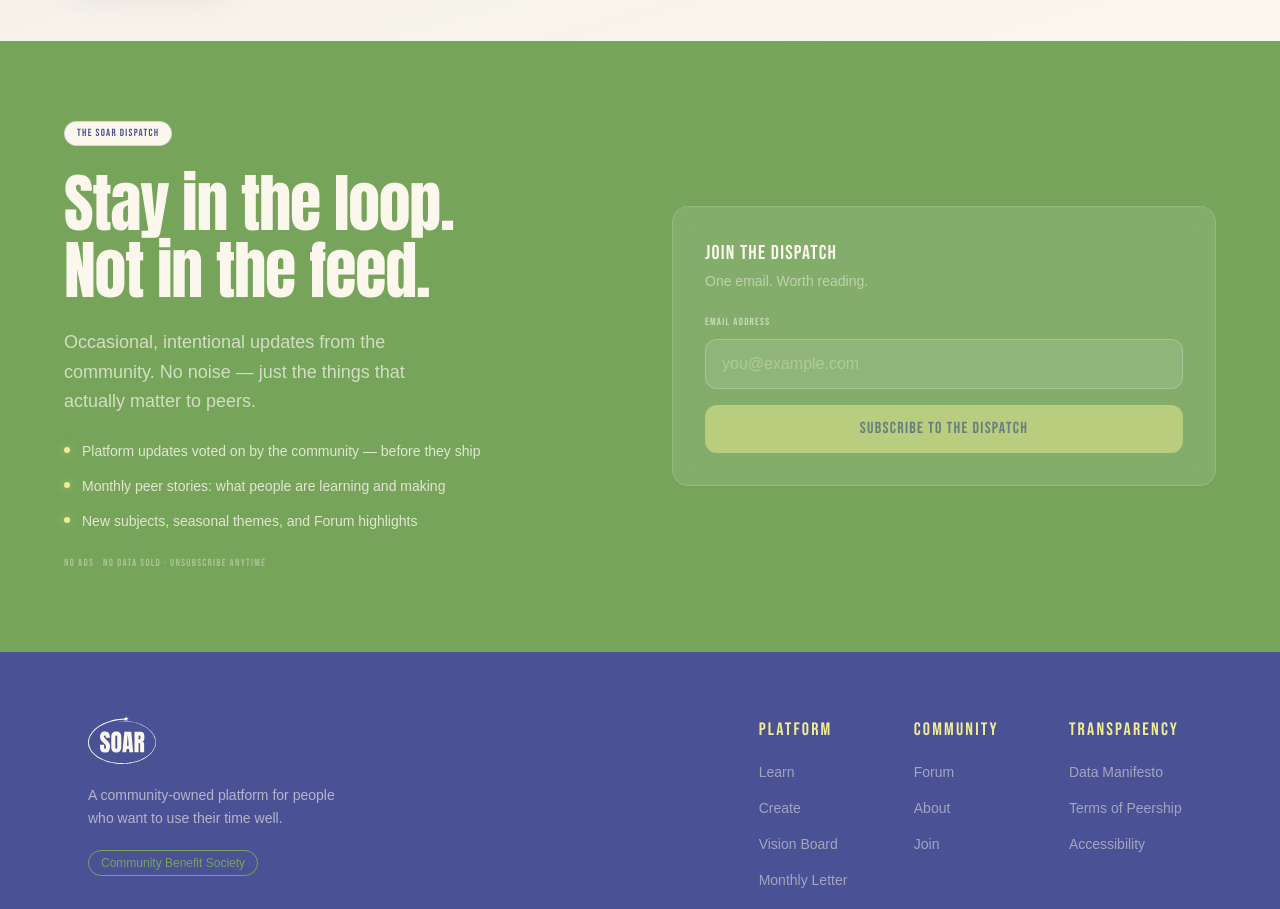
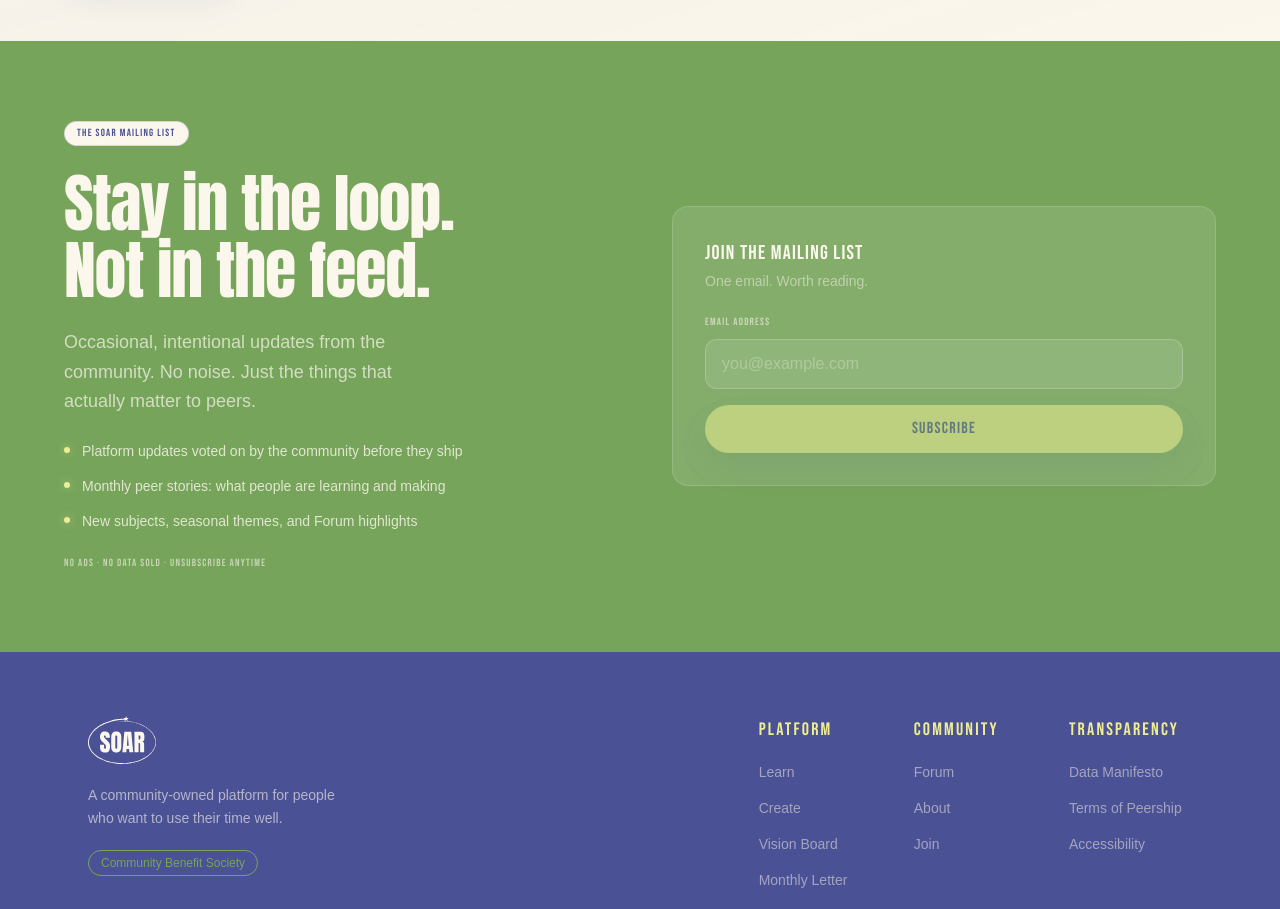
Before and after one commit to baberlabs/soar, a React (Vite) app: page / in a window 1280 px wide. Shown: the part 4620-5529 px from the top of the page. Built offline with nearby package versions, Linux system fonts and the light colour scheme; a web font is replaced by a local one.

Commit message:
style: minor changes to Newsletter

```diff
--- a/src/layout/Newsletter.jsx
+++ b/src/layout/Newsletter.jsx
@@ -1,8 +1,10 @@
 import { useState } from "react";
 import { Badge } from "../components/Badge";
+import { InputField } from "../components/InputField";
+import { Button } from "../components/Button";
 
 const BENEFITS = [
-  "Platform updates voted on by the community — before they ship",
+  "Platform updates voted on by the community before they ship",
   "Monthly peer stories: what people are learning and making",
   "New subjects, seasonal themes, and Forum highlights",
 ];
@@ -43,7 +45,7 @@
 const NewsletterCopy = () => (
   <div className="flex flex-col gap-6">
     <Badge variant="cream" className="self-start">
-      The SOAR dispatch
+      The SOAR Mailing List
     </Badge>
 
     <h2 className="font-display text-[clamp(2.5rem,5vw,4rem)] leading-[1.05] tracking-[-0.02em] text-cream">
@@ -53,7 +55,7 @@
     </h2>
 
     <p className="font-body font-light text-lg text-cream/70 leading-relaxed max-w-[38ch]">
-      Occasional, intentional updates from the community. No noise — just the
+      Occasional, intentional updates from the community. No noise. Just the
       things that actually matter to peers.
     </p>
 
@@ -68,7 +70,7 @@
       ))}
     </ul>
 
-    <p className="font-ui text-[0.65rem] tracking-[0.12em] text-cream/40">
+    <p className="font-ui text-[0.65rem] tracking-[0.12em] text-cream/60">
       No ads · No data sold · Unsubscribe anytime
     </p>
   </div>
@@ -83,7 +85,7 @@
       <>
         <div className="flex flex-col gap-1">
           <h3 className="font-ui text-xl tracking-[0.06em] text-cream">
-            Join the dispatch
+            Join the Mailing List
           </h3>
           <p className="font-body font-light text-sm text-cream/50">
             One email. Worth reading.
@@ -111,15 +113,12 @@
             />
           </div>
 
-          <button
+          <Button
             type="submit"
             disabled={status === "loading" || !email.trim()}
-            className="w-full rounded-xl bg-yellow px-6 py-3 font-ui tracking-[0.08em] text-navy transition duration-200 hover:-translate-y-0.5 hover:shadow-[0_0_24px_rgba(238,237,147,0.35)] active:scale-[0.97] disabled:cursor-not-allowed disabled:opacity-50"
-          >
-            {status === "loading"
-              ? "Subscribing…"
-              : "Subscribe to the dispatch"}
-          </button>
+            text={status === "loading" ? "Subscribing…" : "Subscribe"}
+            className="bg-yellow text-navy hover:bg-cream"
+          />
         </form>
       </>
     )}
@@ -133,7 +132,7 @@
     <h3 className="font-ui text-xl tracking-[0.06em] text-cream">You're in.</h3>
     <p className="font-body font-light text-sm text-cream/60 leading-relaxed max-w-[28ch]">
       Welcome to the dispatch. You'll hear from us when something worth saying
-      happens — not before.
+      happens. Not before. Not after.
     </p>
   </div>
 );
```
